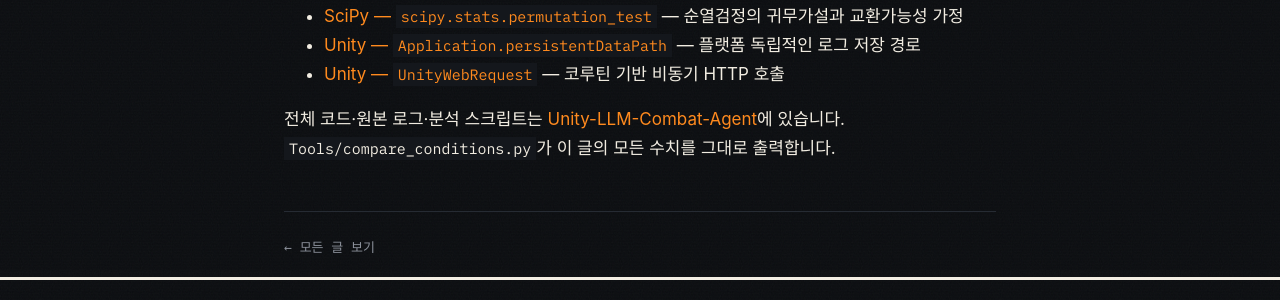
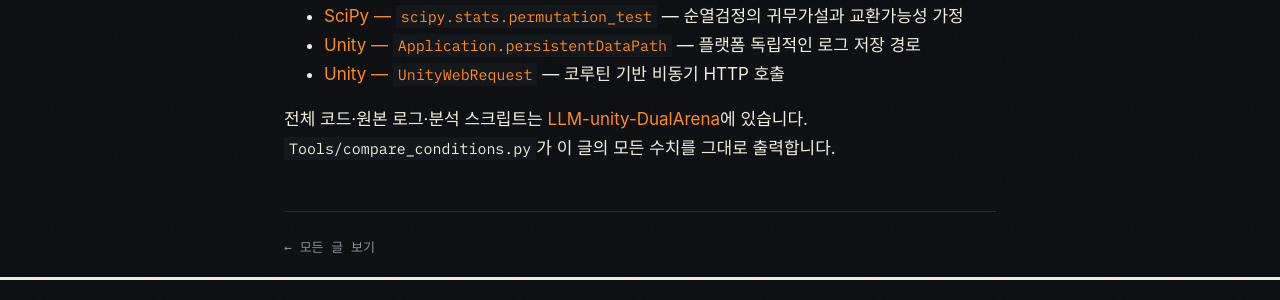
Before and after one commit to Lezo-Jong/my-blog, a Jekyll site: the page built from _posts/2026-09-07-llm-agent-ablation-experiment.md, in a window 1280 px wide and 900 px high, scrolled down 11221 px. Shown: the part 508-808 px from the top of the window. Built offline with Jekyll 4.4.1, drawn with Linux system fonts in a browser that asks for light colours; some web fonts are replaced.

Commit message:
주소 수정

```diff
--- a/_posts/2026-09-07-llm-agent-ablation-experiment.md
+++ b/_posts/2026-09-07-llm-agent-ablation-experiment.md
@@ -393,5 +393,5 @@ B⁻는 더 자주 접근했지만(CHASE 37%), 접근한 다음에 때리지 않
 - [Unity — `UnityWebRequest`](https://docs.unity3d.com/ScriptReference/Networking.UnityWebRequest.html) — 코루틴 기반 비동기 HTTP 호출
 
 전체 코드·원본 로그·분석 스크립트는
-[Unity-LLM-Combat-Agent](https://github.com/Lezo-Jong/Unity-LLM-Combat-Agent)에 있습니다.
+[LLM-unity-DualArena](https://github.com/Lezo-Jong/LLM-unity-DualArena)에 있습니다.
 `Tools/compare_conditions.py`가 이 글의 모든 수치를 그대로 출력합니다.
```
